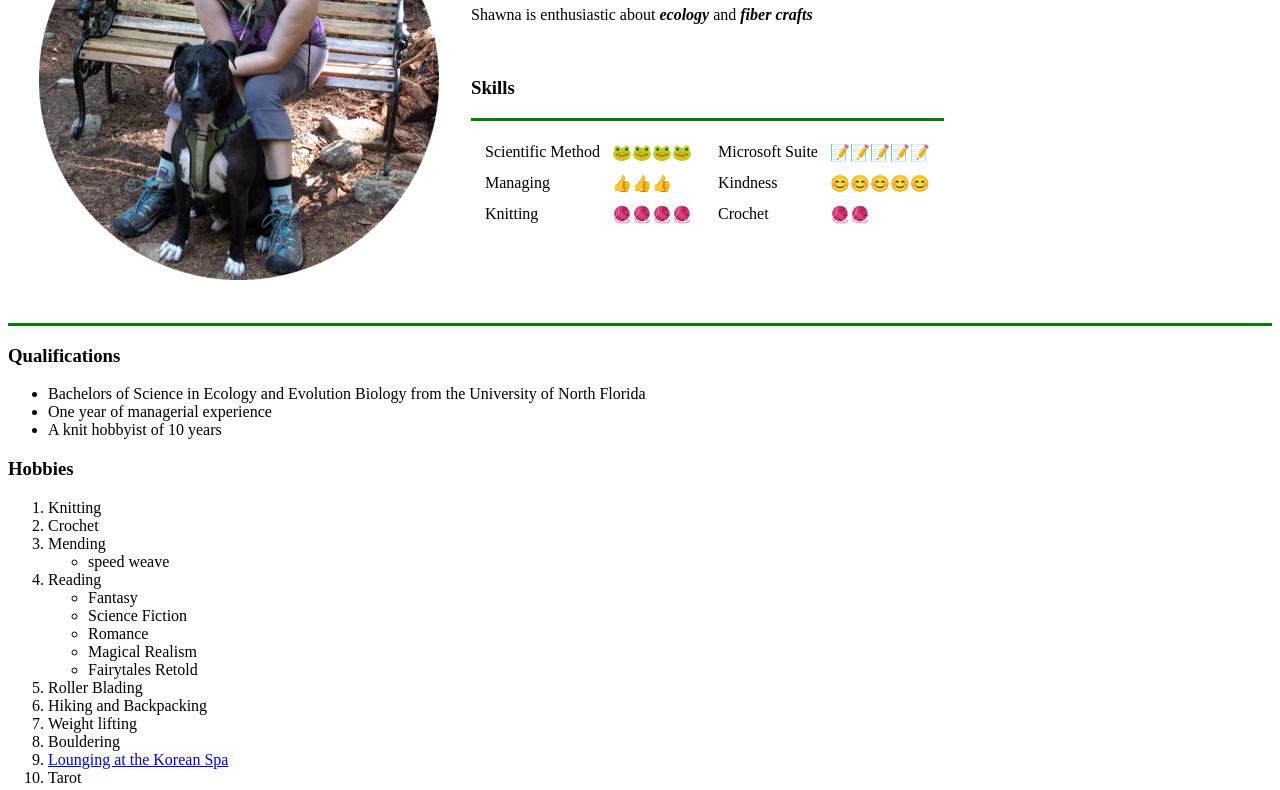
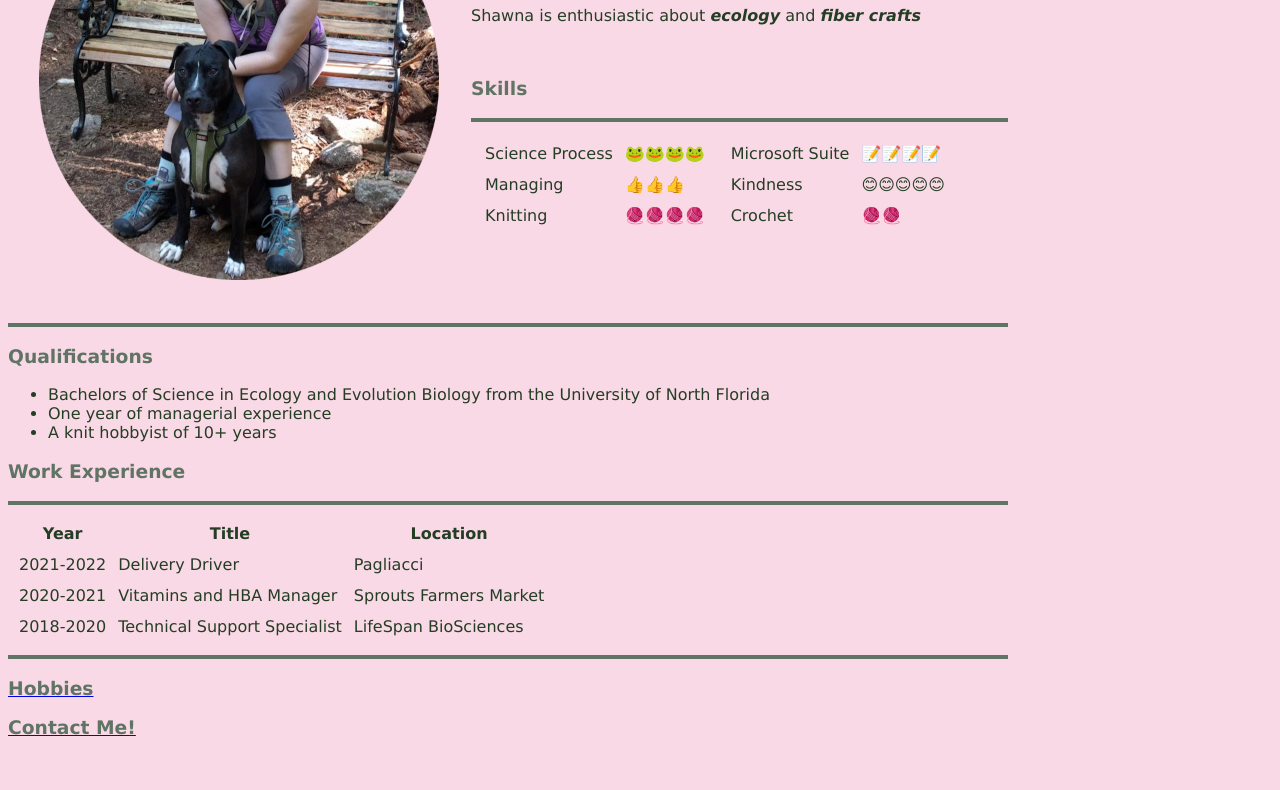
Before and after one commit to ssllimmity/CV, a plain HTML site: page index.html in a window 1280 px wide. Shown: the part 159-949 px from the top of the page. After the commit the page ends 916 px from the top, so only its background shows below. Drawn offline with Linux system fonts and the light colour scheme.

Commit message:
added updated css files

```diff
--- /dev/null
+++ b/css/style.css
@@ -0,0 +1,71 @@
+/*******************tag selectors*******************/
+body{
+  background-color: #FAD9E6
+}
+  hr{
+    border-style: none;
+    border-top-style: solid;
+    border-color: #FAD9E6;
+    border-top-color: #5F7464;
+    width: 1000px;
+    border-width: 4px;
+    margin-left: 0;
+  }
+  h1{
+    color: #243D25;
+      font-family: Verdana;
+  }
+  h3{
+    color: #5F7464;
+      font-family: Verdana;
+  }
+  p{
+    font-family: verdana;
+    color: #243D25;
+  }
+  table{
+    font-family: verdana;
+    color: #243D25;
+  }
+  ul{
+    font-family: verdana;
+    color: #243D25;
+  }
+  ol{
+    font-family: verdana;
+    color: #243D25;
+  }
+  img{
+    background-color: #FAD9E6;
+  }
+  img:hover {
+    background-color: #5F7464;
+  }
+/*******************class selectors*******************/
+  .tb1 {
+    padding-bottom: 61px;
+  }
+  .hr1{
+    border-style: none;
+    border-top-style: solid;
+    border-color: #FAD9E6;
+    border-top-color: #5F7464;
+    width: 537px;
+    border-width: 4px;
+  }
+  .hr2{
+    border-style: none;
+    border-top-style: solid;
+    border-color: #FAD9E6;
+    border-top-color: #5F7464;
+    width: 750px;
+    border-width: 4px;
+  }
+  .hr3{
+    border-style: none;
+    border-top-style: solid;
+    border-color: #FAD9E6;
+    border-top-color: #5F7464;
+    width: 600px;
+    border-width: 4px;
+  }
--- a/index.html
+++ b/index.html
@@ -4,6 +4,7 @@
 <head>
   <meta charset="utf-8">
   <title>Shawna Melby</title>
+  <link rel="stylesheet" href="css/style.css">
 </head>
 
 <body>
@@ -17,13 +18,13 @@
         </p>
         <br>
         <h3>Skills</h3>
-        <hr size=3 color=green nosade />
+        <hr class="hr1" />
         <table>
           <tr>
             <td>
               <table cellspacing="10">
                 <tr>
-                  <td>Scientific Method</td>
+                  <td>Science Process</td>
                   <td>🐸🐸🐸🐸</td>
                 </tr>
                 <tr>
@@ -40,7 +41,7 @@
               <table cellspacing="10">
                 <tr>
                   <td>Microsoft Suite</td>
-                  <td>📝📝📝📝📝</td>
+                  <td>📝📝📝📝</td>
                 </tr>
                 <tr>
                   <td>Kindness</td>
@@ -55,7 +56,7 @@
           </tr>
         </table>
   </table>
-  <hr size=3 color=green nosade />
+  <hr/>
   <h3>Qualifications</h3>
   <ul>
     <li>
@@ -63,62 +64,39 @@
     </li>
     <li>One year of managerial experience</li>
     <li>
-      A knit hobbyist of 10 years
+      A knit hobbyist of 10+ years
     </li>
   </ul>
-  <h3>Hobbies</h3>
-  <ol>
-    <li>
-      Knitting
-    </li>
-    <li>
-      Crochet
-    </li>
-    <li>
-      Mending <ul>
-        <li>
-          speed weave
-        </li>
-      </ul>
-    </li>
-    <li>
-      Reading <ul>
-        <li>
-          Fantasy
-        </li>
-        <li>
-          Science Fiction
-        </li>
-        <li>
-          Romance
-        </li>
-        <li>
-          Magical Realism
-        </li>
-        <li>
-          Fairytales Retold
-        </li>
-      </ul>
-    </li>
-    <li>
-      Roller Blading
-    </li>
-    <li>
-      Hiking and Backpacking
-    </li>
-    <li>
-      Weight lifting
-    </li>
-    <li>
-      Bouldering
-    </li>
-    <li>
-      <a href="https://dcrefined.com/fashion-beauty/a-beginners-to-visiting-a-korean-spa">Lounging at the Korean Spa</a>
-    </li>
-    <li>
-      Tarot
-    </li>
-  </ol>
+  <h3>Work Experience</h3>
+  <hr>
+  <table cellspacing="10">
+    <thead>
+      <th>Year</th>
+      <th>Title</th>
+      <th>Location</th>
+    </thead>
+    <tbody>
+      <tr>
+        <td>2021-2022</td>
+        <td>Delivery Driver</td>
+        <td>Pagliacci</td>
+      </tr>
+      <tr>
+        <td>2020-2021</td>
+        <td>Vitamins and HBA Manager</td>
+        <td>Sprouts Farmers Market</td>
+      </tr>
+      <tr>
+        <td>2018-2020</td>
+        <td>Technical Support Specialist</td>
+        <td>LifeSpan BioSciences</td>
+      </tr>
+    </tbody>
+  </table>
+  <hr>
+  <a href="hobbies.html">
+    <h3>Hobbies</h3>
+  </a>
   <a href="contact.html">
     <h3>Contact Me!</h3>
   </a>
```
Also changed, not shown: contact.html (+5 -3 lines), hobbies.html (added, +78 -0 lines), images/email2.png (added), images/email3.png (added).
